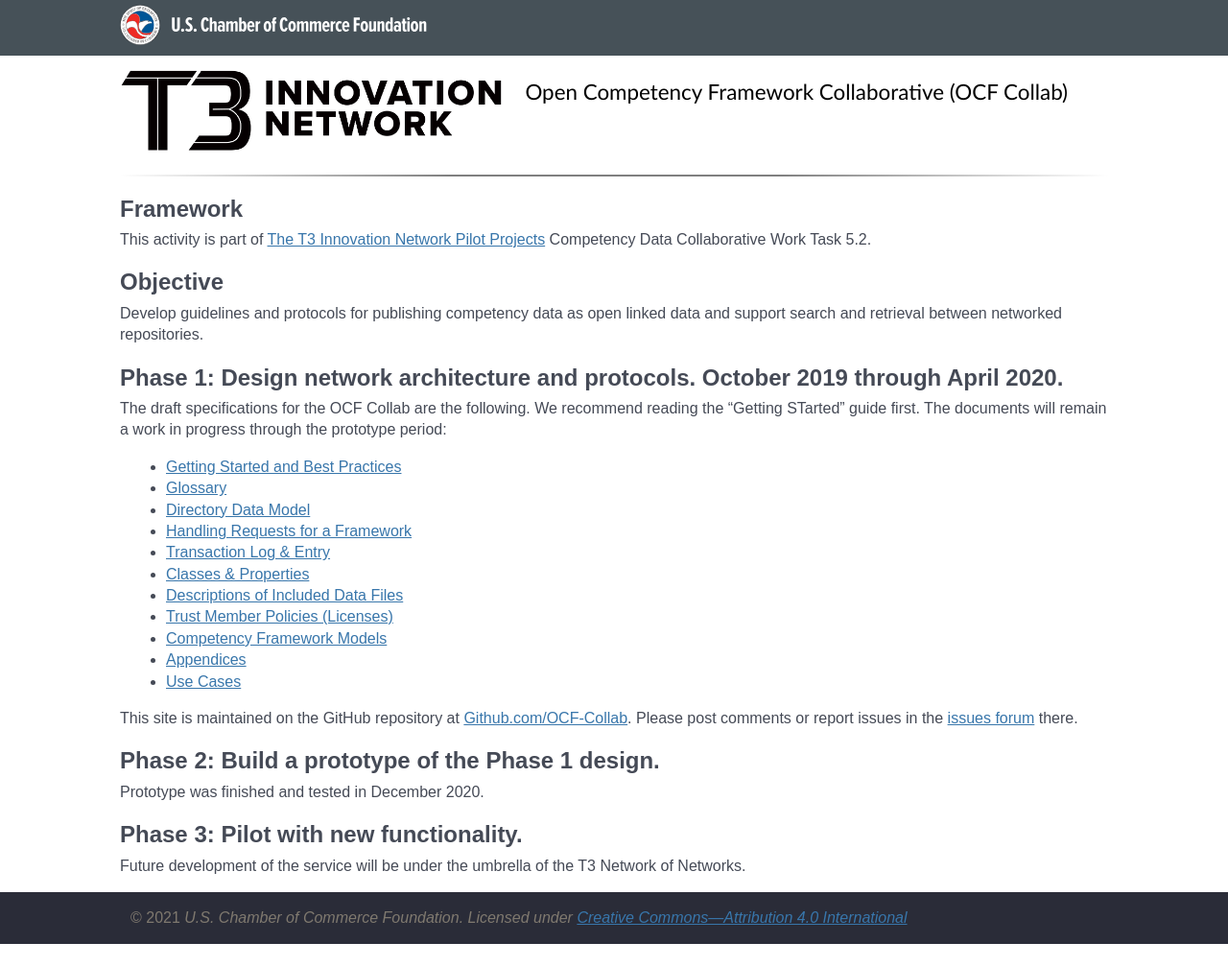
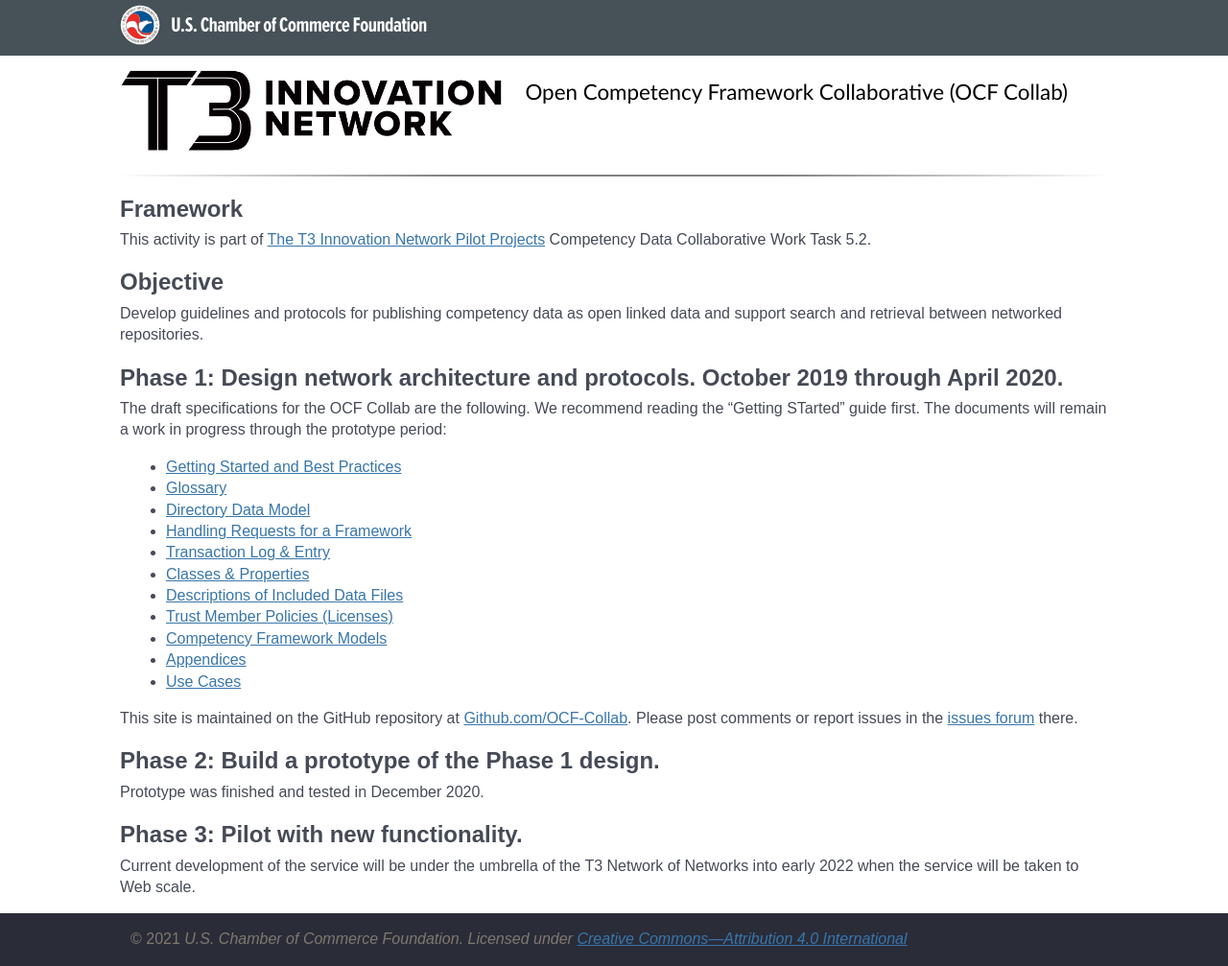
Before and after one commit to t3-innovation-network/ocf-collab.github.io, a Jekyll site: the page built from index.md, in a window 1280 px wide. Shown: the whole page at 96% size. Built offline with Jekyll 4.4.1, drawn with Linux system fonts in a browser that asks for light colours; before the commit the page ends 984 px from its top, so only the background shows below that.

Commit message:
Update index.md

```diff
--- a/index.md
+++ b/index.md
@@ -32,4 +32,4 @@ Prototype was finished and tested in December 2020.
 
 ## Phase 3: Pilot with new functionality.
 
-Future development of the service will be under the umbrella of the T3 Network of Networks.
+Current development of the service will be under the umbrella of the T3 Network of Networks into early 2022 when the service will be taken to Web scale.
```
